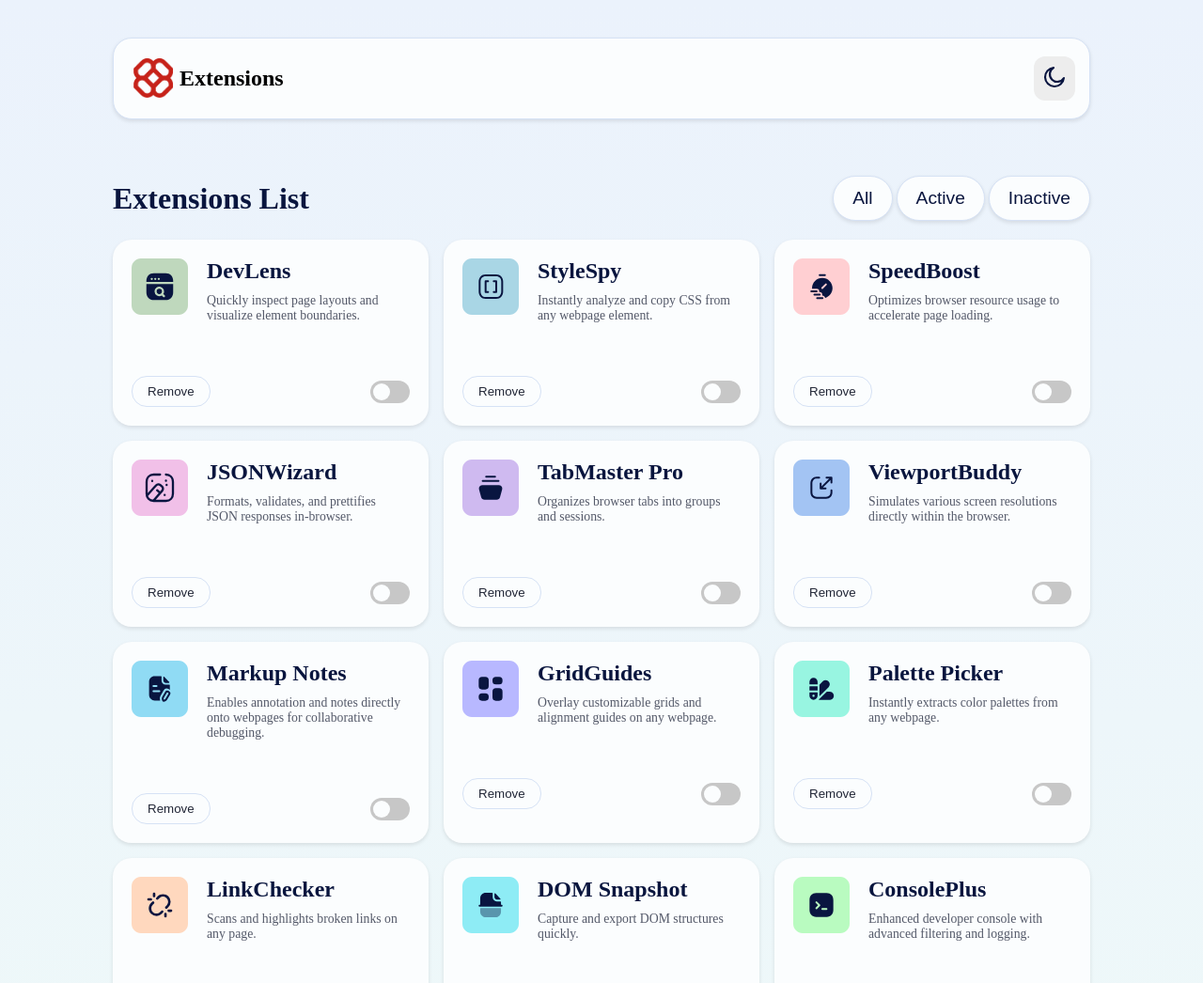
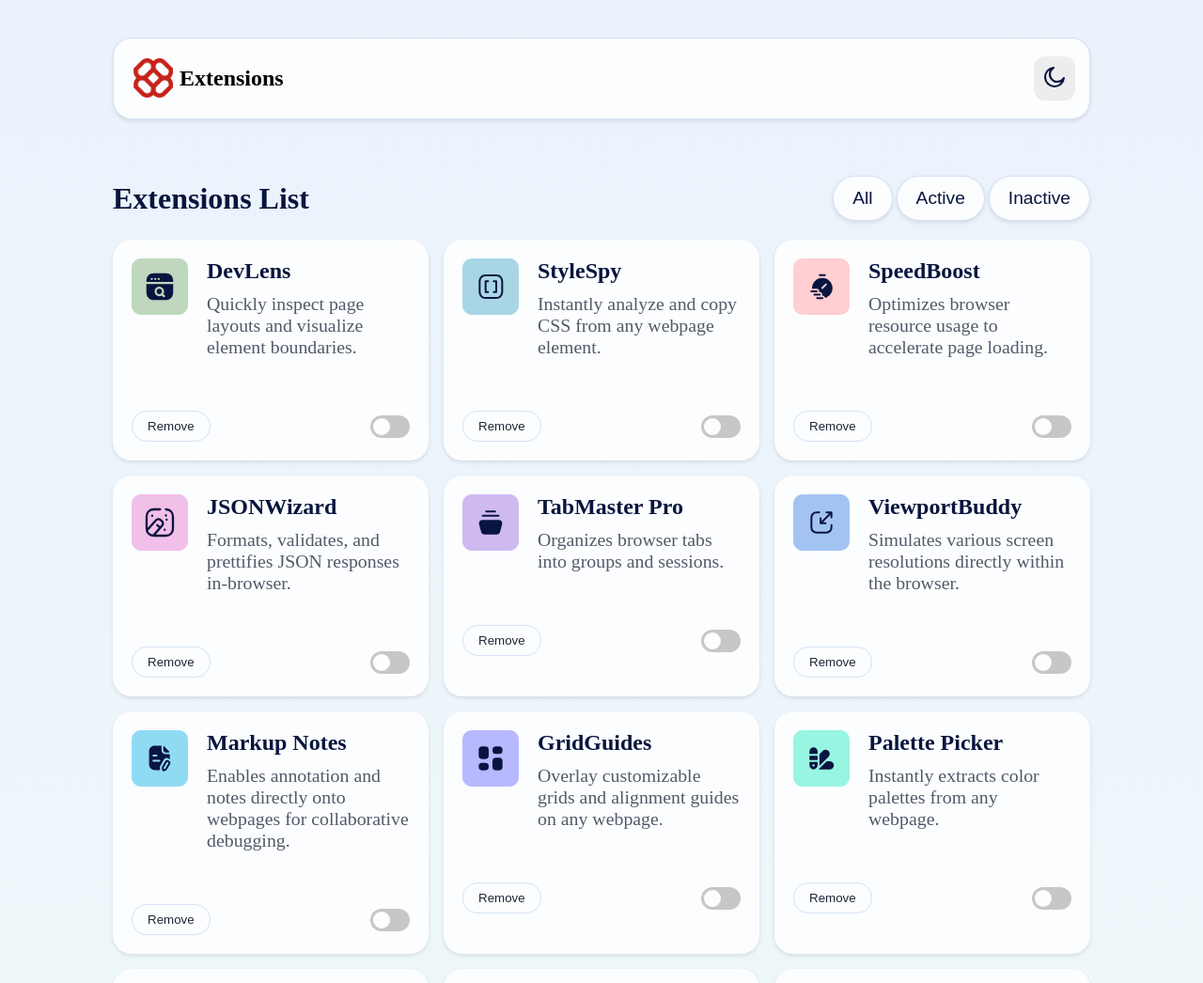
Before and after one commit to guilhermesiqueira13/browser-extensions-manager-ui-main, a plain HTML site: page index.html in a window 1280 px wide. Shown: the top 1046 px of the page at 94% size. Drawn offline with Linux system fonts and the light colour scheme; a web font is replaced by a local one.

Commit message:
ajuste do font-size no extension card p

```diff
--- a/css/extensionCard.css
+++ b/css/extensionCard.css
@@ -37,7 +37,7 @@
 .extension-card-header-info p {
   margin-bottom: 40px;
   color: var(--neutral-600);
-  font-size: 0.86rem;
+  font-size: 1.24rem;
   font-weight: 400px;
 }
 
```
